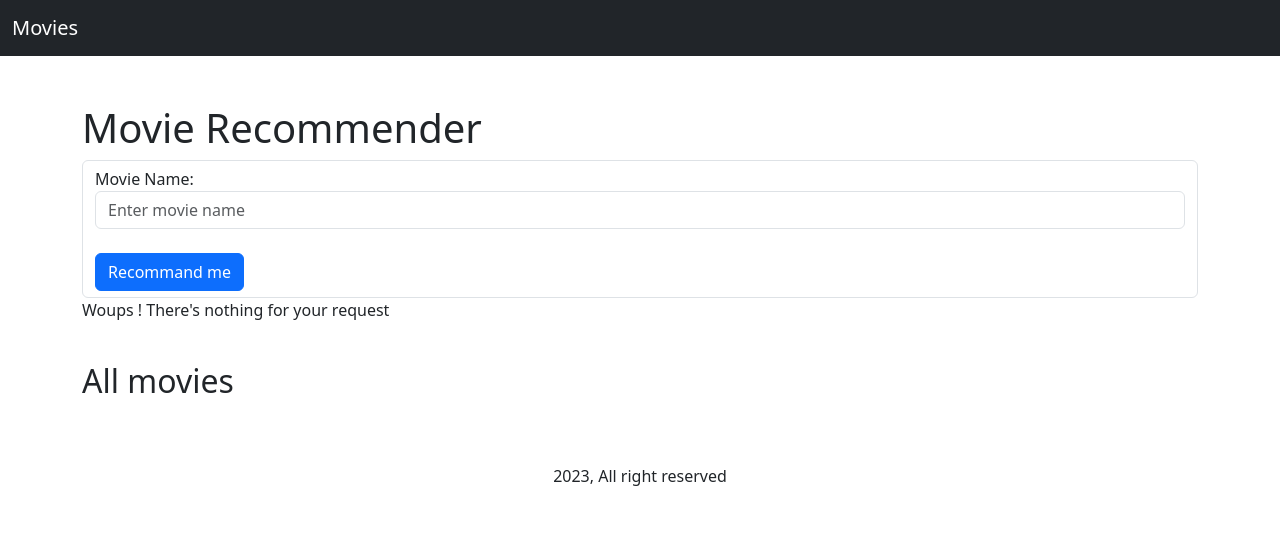
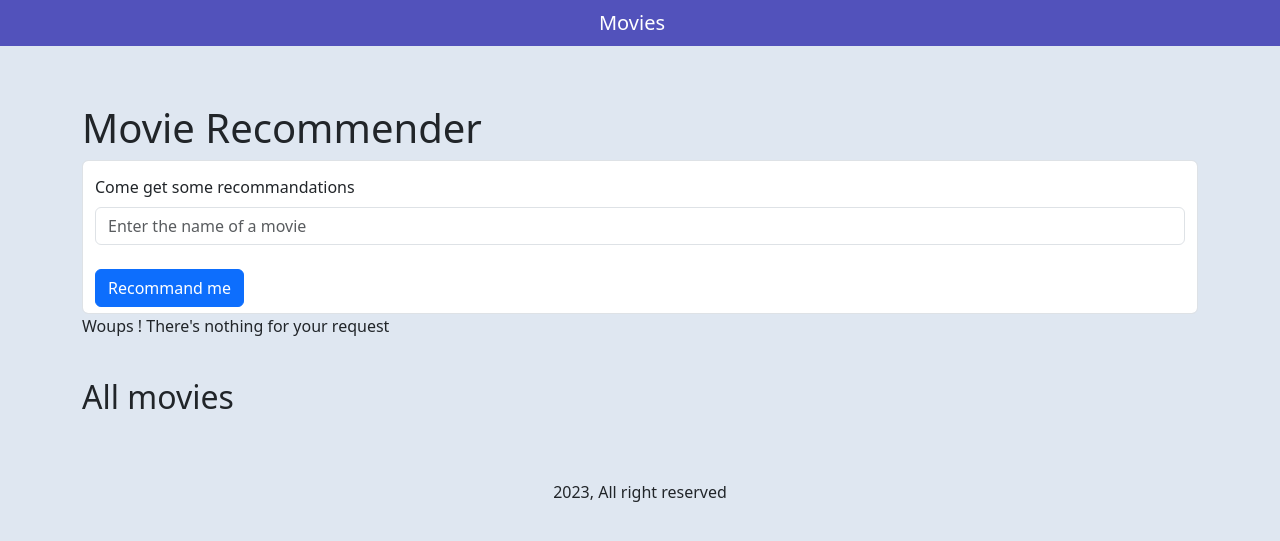
Before and after one commit to Sefdine/Realtime_movie_recommendation, a Flask app: template api/templates/index.html in a window 1280 px wide. Shown: the top 541 px of the page. Run offline with Flask 3, Linux system fonts and the light colour scheme; the template is opened without the code that fills it: values that come from a table or form of the project are taken from there, others are empty.

Commit message:
Update index, fix padding for movies card

```diff
--- a/api/templates/index.html
+++ b/api/templates/index.html
@@ -25,11 +25,11 @@
       }
     </style>
 </head>
-<body>
+<body style="background-color: rgb(223, 231, 241);">
     <!-- navigation bar to filter movies and -->
     <header>
-        <nav class="navbar bg-dark">
-            <div class="container-fluid ml-4">
+        <nav class="navbar" style="background-color: rgb(82, 82, 187);">
+            <div class="m-auto">
               <a class="navbar-brand" href="/" style="color: #fff;">Movies</a>
             </div>
           </nav>
@@ -41,14 +41,14 @@
         <h1>Movie Recommender</h1>
         <form method="post" class="form-control">
             {{ form.csrf_token }}
-            <label for="{{ form.movie_name.id }}">Movie Name:</label>
-            {{ form.movie_name(class="form-control", placeholder="Enter movie name", required="required") }}
+            <label for="{{ form.movie_name.id }}" class="my-2">Come get some recommandations</label>
+            {{ form.movie_name(class="form-control", placeholder="Enter the name of a movie", required="required") }}
             <br>
             {{ form.submit(class="btn btn-primary") }}
         </form>
 
         {% if result %}
-            <h2>Your Movie</h2>
+            <h2 class="mt-4">Your Movie</h2>
             <div class="card" style="width: 23rem;">
               <img src="https://image.tmdb.org/t/p/w1280{{ result['movie_getted']['poster_path'] }}" alt="Movie Poster" style="width: 400px;height: 300px;" class="card-img-top img-fluid">
 
@@ -59,10 +59,10 @@
               </div>
             </div>
 
-            <h2>Recommendations</h2>
+            <h2 class="mt-4">Recommendations</h2>
             <ul class="movie-container list-inline">
                 {% for movie in result['recommendations'] %}
-                    <li class="list-inline-item">
+                    <li class="list-inline-item col mb-4">
                         <div class="card" style="width: 23rem;">
                             <img src="https://image.tmdb.org/t/p/w1280{{ movie['poster_path'] }}" alt="Movie Poster" style="width: 400px;height: 300px;" class="card-img-top img-fluid">
 
```
